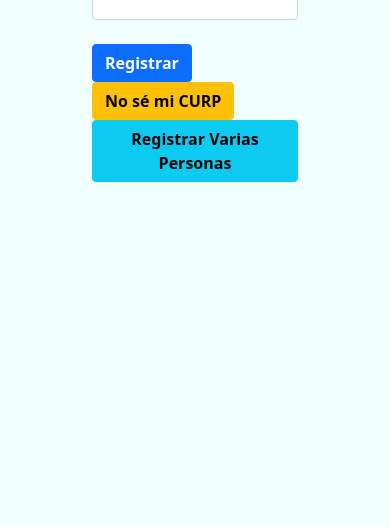
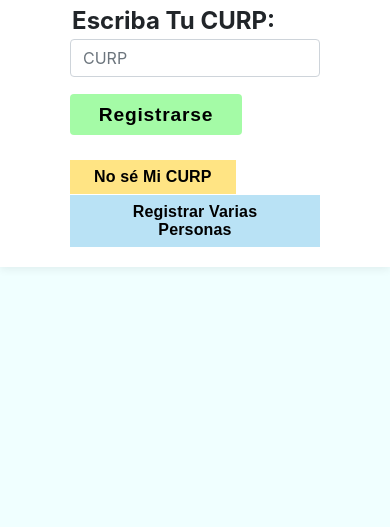
Before and after one commit to ADSI-ITAM-2021/LA-MAQUINA-CEMENTERA, a Flask app: page / in a window 390 px wide. Shown: the part 124-651 px from the top of the page. Run offline with Flask 2, Linux system fonts and the light colour scheme; parts of the project's set-up code (start-up, migrations or seed data) failed here and were passed over; some libraries are stand-ins or nearby versions.

Commit message:
estilo de index

```diff
--- a/pagina-web/templates/css/index.css
+++ b/pagina-web/templates/css/index.css
@@ -1,280 +1,112 @@
-/*------------------------------------------------------------------
-[Master Stylesheet]
+body{
+  background-color: azure;
+}
 
-Project    	: Aether
-Version		: 1.0
-Last change	: 2015/03/27
--------------------------------------------------------------------*/
-/*------------------------------------------------------------------
-[Table of contents]
+.registration-form{
+padding: 20px 0;
+}
 
-1. General Structure
-2. Anchor Link
-3. Text Outside the Box
-4. Main Form
-5. Login Button
-6. Form Invalid
-7. Form - Main Message
-8. Custom Checkbox & Radio
-9. Misc
--------------------------------------------------------------------*/
-/*=== 2. Anchor Link ===*/
-a {
-  color: #aaaaaa;
-  transition: all ease-in-out 200ms;
+.registration-form form{
+  background-color: #fff;
+  max-width: 600px;
+  margin: auto;
+  padding: 20px 70px;
+  border-top-left-radius: 30px;
+  border-top-right-radius: 30px;
+  box-shadow: 0px 2px 10px rgba(0, 0, 0, 0.075);
 }
-a:hover {
-  color: #333333;
-  text-decoration: none;
+@mixin btn-border-drawing($color: #ccc, $hover: black, $width: 2px, $vertical: top, $horizontal: left, $duration: 0.25s) {
+  box-shadow: inset 0 0 0 $width $color;
+  color: $color;
+  transition: color $duration $duration/3;
+  position: relative;
+
+  &::before,
+  &::after {
+    border: 0 solid transparent;
+    box-sizing: border-box;
+    content: '';
+    pointer-events: none;
+    position: absolute;
+    width: 0; height: 0;
+
+    #{$vertical}: 0;
+    #{$horizontal}: 0;
+  }
+
+  &::before {
+    $h-side: if($horizontal == 'left', 'right', 'left');
+
+    border-#{$vertical}-width: $width;
+    border-#{$h-side}-width: $width;
+  }
+
+  &::after {
+    $v-side: if($vertical == 'top', 'bottom', 'top');
+
+    border-#{$v-side}-width: $width;
+    border-#{$horizontal}-width: $width;
+  }
+
+  &:hover {
+    color: $hover;
+
+    &::before,
+    &::after {
+      border-color: $hover;
+      transition: border-color 0s, width $duration, height $duration;
+      width: 100%;
+      height: 100%;
+    }
+
+    &::before { transition-delay: 0s, 0s, $duration; }
+
+    &::after { transition-delay: 0s, $duration, 0s; }
+  }
 }
-/*=== 3. Text Outside the Box ===*/
-.etc-login-form {
-  color: #919191;
-  padding: 10px 20px;
+
+.draw-border {
+  @include btn-border-drawing(#58afd1, #ffe593, 4px, bottom, right);
 }
-.etc-login-form p {
-  margin-bottom: 5px;
+
+
+.btn {
+  background: none;
+  border: none;
+  cursor: pointer;
+  line-height: 1.5;
+  font: 700 1.2rem 'Roboto Slab', sans-serif;
+  padding: 0.5em 1.5em;
+  letter-spacing: 0.05rem;
+  background-color: #a4fba6;
 }
-/*=== 4. Main Form ===*/
-.login-form-1 {
-  max-width: 300px;
-  border-radius: 5px;
-  display: inline-block;
+.btn:focus {
+  outline: 2px dotted #9fcffb;
 }
-.main-login-form {
-  position: relative;
+
+.btnIDK {
+  background: none;
+  border: none;
+  cursor: pointer;
+  line-height: 1.5;
+  font: 700 1.0rem 'Roboto Slab', sans-serif;
+  padding: 0.5em 1.5em;
+  letter-spacing: 0.01rem;
+  background-color: #b9e2f5;
 }
-.login-form-1 .form-control {
-  border: 0;
-  box-shadow: 0 0 0;
-  border-radius: 0;
-  background: transparent;
-  color: #555555;
-  padding: 7px 0;
-  font-weight: bold;
-  height:auto;
+.btnIDK:focus {
+  outline: 2px dotted #9fcffb;
 }
-.login-form-1 .form-control::-webkit-input-placeholder {
-  color: #999999;
+.btnVarios {
+  background: none;
+  border: none;
+  cursor: pointer;
+  line-height: 1.5;
+  font: 700 1.0rem 'Roboto Slab', sans-serif;
+  padding: 0.5em 1.5em;
+  letter-spacing: 0.01rem;
+  background-color: #FFE484;
 }
-.login-form-1 .form-control:-moz-placeholder,
-.login-form-1 .form-control::-moz-placeholder,
-.login-form-1 .form-control:-ms-input-placeholder {
-  color: #999999;
+.btnVarios:focus {
+  outline: 2px dotted #9fcffb;
 }
-.login-form-1 .form-group {
-  margin-bottom: 0;
-  border-bottom: 2px solid #efefef;
-  padding-right: 20px;
-  position: relative;
-}
-.login-form-1 .form-group:last-child {
-  border-bottom: 0;
-}
-.login-group {
-  background: #ffffff;
-  color: #999999;
-  border-radius: 8px;
-  padding: 10px 20px;
-}
-.login-group-checkbox {
-  padding: 5px 0;
-}
-/*=== 5. Login Button ===*/
-.login-form-1 .login-button {
-  position: absolute;
-  right: -25px;
-  top: 60%;
-  background: #a4fba6;
-  color: #4ae54a;
-  padding: 11px 0;
-  width: 40px;
-  height: 40px;
-  margin-top: -25px;
-  border: 5px solid #4ae54a;
-  border-radius: 50%;
-  transition: all ease-in-out 500ms;
-}
-.login-form-1 .login-button:hover {
-  color: #555555;
-  transform: rotate(450deg);
-}
-.login-form-1 .login-button.clicked {
-  color: #555555;
-}
-.login-form-1 .login-button.clicked:hover {
-  transform: none;
-}
-.login-form-1 .login-button.clicked.success {
-  color: #2ecc71;
-}
-.login-form-1 .login-button.clicked.error {
-  color: #e74c3c;
-}
-/*=== 6. Form Invalid ===*/
-label.form-invalid {
-  position: absolute;
-  top: 0;
-  right: 0;
-  z-index: 5;
-  display: block;
-  margin-top: -25px;
-  padding: 7px 9px;
-  background: #777777;
-  color: #ffffff;
-  border-radius: 5px;
-  font-weight: bold;
-  font-size: 11px;
-}
-label.form-invalid:after {
-  top: 100%;
-  right: 10px;
-  border: solid transparent;
-  content: " ";
-  height: 0;
-  width: 0;
-  position: absolute;
-  pointer-events: none;
-  border-color: transparent;
-  border-top-color: #777777;
-  border-width: 6px;
-}
-/*=== 7. Form - Main Message ===*/
-.login-form-main-message {
-  background: #ffffff;
-  color: #999999;
-  border-left: 3px solid transparent;
-  border-radius: 3px;
-  margin-bottom: 8px;
-  font-weight: bold;
-  height: 0;
-  padding: 0 20px 0 17px;
-  opacity: 0;
-  transition: all ease-in-out 200ms;
-}
-.login-form-main-message.show {
-  height: auto;
-  opacity: 1;
-  padding: 10px 20px 10px 17px;
-}
-.login-form-main-message.success {
-  border-left-color: #2ecc71;
-}
-.login-form-main-message.error {
-  border-left-color: #e74c3c;
-}
-/*=== 8. Custom Checkbox & Radio ===*/
-/* Base for label styling */
-[type="checkbox"]:not(:checked),
-[type="checkbox"]:checked,
-[type="radio"]:not(:checked),
-[type="radio"]:checked {
-  position: absolute;
-  left: -9999px;
-}
-[type="checkbox"]:not(:checked) + label,
-[type="checkbox"]:checked + label,
-[type="radio"]:not(:checked) + label,
-[type="radio"]:checked + label {
-  position: relative;
-  padding-left: 25px;
-  padding-top: 1px;
-  cursor: pointer;
-}
-/* checkbox aspect */
-[type="checkbox"]:not(:checked) + label:before,
-[type="checkbox"]:checked + label:before,
-[type="radio"]:not(:checked) + label:before,
-[type="radio"]:checked + label:before {
-  content: '';
-  position: absolute;
-  left: 0;
-  top: 2px;
-  width: 17px;
-  height: 17px;
-  border: 0px solid #aaa;
-  background: #f0f0f0;
-  border-radius: 3px;
-  box-shadow: inset 0 1px 3px rgba(0, 0, 0, 0.3);
-}
-/* checked mark aspect */
-[type="checkbox"]:not(:checked) + label:after,
-[type="checkbox"]:checked + label:after,
-[type="radio"]:not(:checked) + label:after,
-[type="radio"]:checked + label:after {
-  position: absolute;
-  color: #555555;
-  transition: all .2s;
-}
-/* checked mark aspect changes */
-[type="checkbox"]:not(:checked) + label:after,
-[type="radio"]:not(:checked) + label:after {
-  opacity: 0;
-  transform: scale(0);
-}
-[type="checkbox"]:checked + label:after,
-[type="radio"]:checked + label:after {
-  opacity: 1;
-  transform: scale(1);
-}
-/* disabled checkbox */
-[type="checkbox"]:disabled:not(:checked) + label:before,
-[type="checkbox"]:disabled:checked + label:before,
-[type="radio"]:disabled:not(:checked) + label:before,
-[type="radio"]:disabled:checked + label:before {
-  box-shadow: none;
-  border-color: #8c8c8c;
-  background-color: #878787;
-}
-[type="checkbox"]:disabled:checked + label:after,
-[type="radio"]:disabled:checked + label:after {
-  color: #555555;
-}
-[type="checkbox"]:disabled + label,
-[type="radio"]:disabled + label {
-  color: #8c8c8c;
-}
-/* accessibility */
-[type="checkbox"]:checked:focus + label:before,
-[type="checkbox"]:not(:checked):focus + label:before,
-[type="checkbox"]:checked:focus + label:before,
-[type="checkbox"]:not(:checked):focus + label:before {
-  border: 1px dotted #f6f6f6;
-}
-/* hover style just for information */
-label:hover:before {
-  border: 1px solid #f6f6f6 !important;
-}
-/*=== Customization ===*/
-/* radio aspect */
-[type="checkbox"]:not(:checked) + label:before,
-[type="checkbox"]:checked + label:before {
-  border-radius: 3px;
-}
-[type="radio"]:not(:checked) + label:before,
-[type="radio"]:checked + label:before {
-  border-radius: 35px;
-}
-/* selected mark aspect */
-[type="checkbox"]:not(:checked) + label:after,
-[type="checkbox"]:checked + label:after {
-  content: '✔';
-  top: 0;
-  left: 2px;
-  font-size: 14px;
-}
-[type="radio"]:not(:checked) + label:after,
-[type="radio"]:checked + label:after {
-  content: '\2022';
-  top: 0;
-  left: 3px;
-  font-size: 30px;
-  line-height: 25px;
-}
-/*=== 9. Misc ===*/
-.logo {
-  padding: 15px 0;
-  font-size: 25px;
-  color: #aaaaaa;
-  font-weight: bold;
-}
--- a/pagina-web/templates/index.html
+++ b/pagina-web/templates/index.html
@@ -1,84 +1,73 @@
 <!DOCTYPE html>
-<html lang="en">
+<html>
   <head>
-    <meta charset="UTF-8" />
+    <meta charset="utf-8" />
     <meta http-equiv="X-UA-Compatible" content="IE=edge" />
-    <meta name="viewport" content="width=device-width, initial-scale=1.0" />
-    <title>Registrar Mi Vacuna</title>
+    <meta name="viewport" content="width=device-width, initial-scale=1" />
+    <title>Ya Casi Estás Ahí</title>
     <link
-      href="https://cdn.jsdelivr.net/npm/bootstrap@5.0.0-beta3/dist/css/bootstrap.min.css"
+      href="https://cdnjs.cloudflare.com/ajax/libs/simple-line-icons/2.4.1/css/simple-line-icons.min.css"
       rel="stylesheet"
-      integrity="sha384-eOJMYsd53ii+scO/bJGFsiCZc+5NDVN2yr8+0RDqr0Ql0h+rP48ckxlpbzKgwra6"
-      crossorigin="anonymous"
     />
-    <style>
-      body {
-        margin: 0;
-        background-color: azure;
-      }
-    </style>
+    <link
+      rel="stylesheet"
+      href="https://maxcdn.bootstrapcdn.com/bootstrap/4.0.0/css/bootstrap.min.css"
+    />
+    <link rel="stylesheet" href="./css/index.css" />
   </head>
   <body>
-    <div class="container fluid" style="align-items: center">
-      <div class="row" style="margin: 0.5%">
-        <div class="col"><p></p></div>
-        <div class="col">
-          <img style="width: 70%; height: auto; margin-left: auto; margin-right: auto; display: block;"
+    <div class="registration-form">
+      <form method="POST" action="/">
+        <div class="row align-items-center">
+          <img
             src="https://upload.wikimedia.org/wikipedia/commons/thumb/3/38/Escudo_del_Cruz_Azul_AC.svg/1200px-Escudo_del_Cruz_Azul_AC.svg.png"
-            class="card-img-top"
-            alt="LaMaquina"
+            style="
+              width: 30%;
+              height: auto;
+              margin-left: auto;
+              margin-right: auto;
+            "
           />
+        </div>
+        <br />
+        <div class="row align-items-center">
+          <span style="font-size: x-large; font-weight: bold;">&nbsp;&nbsp;&nbsp;Escriba Tu CURP:</span>
+        </div>
+        <div class="form-group">
+          <input
+            type="text"
+            name="clave"
+            class="form-control item"
+            id="username"
+            placeholder="CURP"
+          />
+        </div>
+        <div class="row align-items-center">
+          <div class="col"></div>
+          <div class="col-md-auto">
+            <button class="btn draw-border" type="submit">Registrarse</button>
           </div>
           <div class="col"></div>
         </div>
-      <div
-        class="card"
-        style="
-          width: 100%;
-          align-items: center;
-          background-color: azure;
-          border: 0;
-        "
-      >
-        <div class="card-body" style="width: 65%">
-          <form method="POST" action="/" id="form1">
-            <h3 class="card-title">Ingresa tu CURP</h3>
-            <input
-              name="clave"
-              type="text"
-              class="form-control"
-              id="curp"
-              aria-describedby="emailHelp"
-              required
-            />
         <br />
-            <div class="row">
+        <div class="row align-items-center">
+          <div class="col-md-auto">
+            <button class="btnVarios draw-border" type="submit">No sé Mi CURP</button>
+          </div>
+          <div class="col-md-auto"></div>
           <div class="col">
-                <button type="submit" class="btn btn-primary">
-                  <span style="font-weight: bold">Registrar</span>
-                </button>
-              </div>
-              <div class="col-md-auto">
-                <a href="{{url_for('datos')}}" class="btn btn-warning"
-                  ><span style="font-weight: bold">No sé mi CURP</span>
-                </a>
-              </div>
-              <div class="col-md-auto">
-                <a href="{{url_for('varios')}}" class="btn btn-info"
-                  ><span style="font-weight: bold"
-                    >Registrar Varias Personas</span
-                  ></a
-                >
+            <button class="btnIDK draw-border" type="submit">Registrar Varias Personas</button>
           </div>
         </div>
       </form>
     </div>
-      </div>
-    </div>
     <script
-      src="https://cdn.jsdelivr.net/npm/bootstrap@5.0.0-beta3/dist/js/bootstrap.bundle.min.js"
-      integrity="sha384-JEW9xMcG8R+pH31jmWH6WWP0WintQrMb4s7ZOdauHnUtxwoG2vI5DkLtS3qm9Ekf"
-      crossorigin="anonymous"
+      type="text/javascript"
+      src="https://code.jquery.com/jquery-3.2.1.min.js"
+    ></script>
+    <script
+      type="text/javascript"
+      src="https://cdnjs.cloudflare.com/ajax/libs/jquery.mask/1.14.15/jquery.mask.min.js"
     ></script>
   </body>
 </html>
```
Also changed, not shown: pagina-web/templates/css/register.css (+76 -103 lines), pagina-web/templates/pages/register.html (+27 -57 lines). Lines whose indentation alone changed are shown as unchanged.
